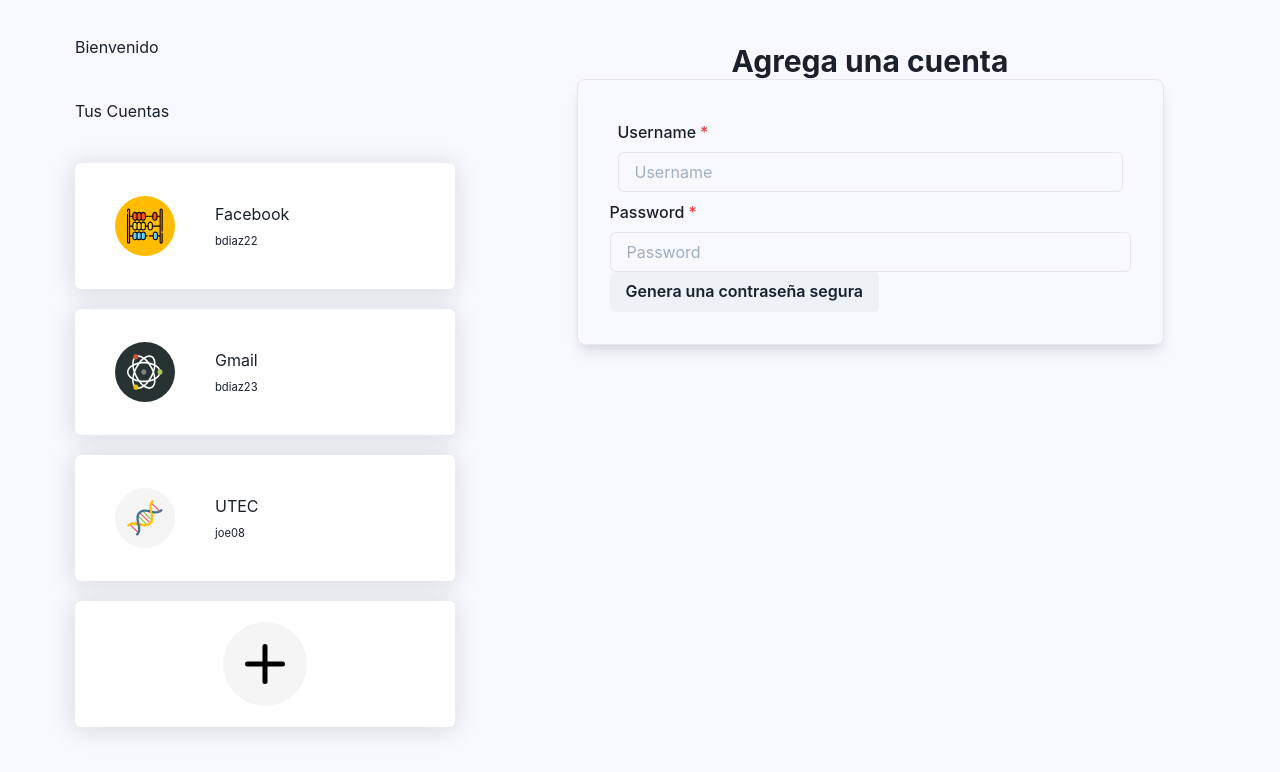
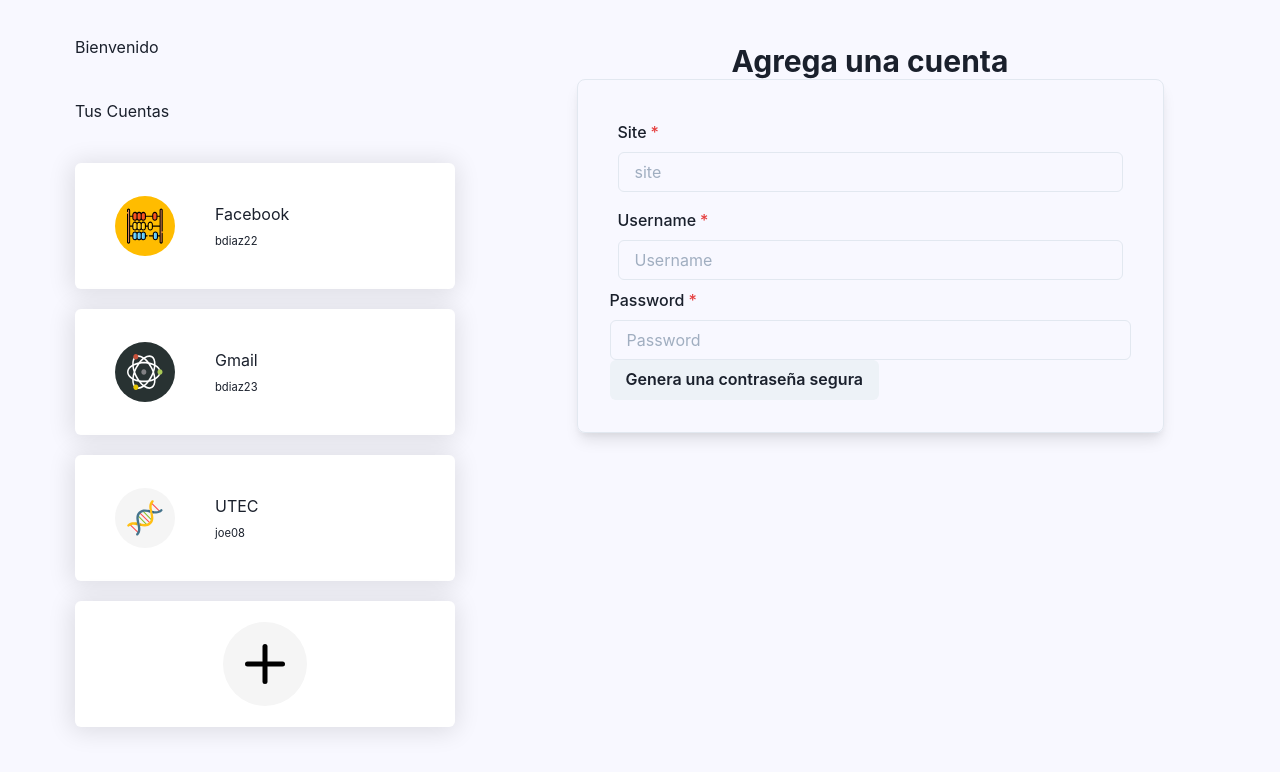
Before and after one commit to userr2232/password-manager-frontend, a React (Create React App) app: page / in a window 1280 px wide. Both pictures are taken after a click on the element 265 px from the left and 664 px from the top of the page. Shown: the top 772 px of the page. Built offline with nearby package versions, Linux system fonts and the light colour scheme.

Commit message:
add account dite

```diff
--- a/src/components/organisms/AccountCreation.js
+++ b/src/components/organisms/AccountCreation.js
@@ -15,12 +15,11 @@ const Container = styled.div`
 `;
 
 function makeid(length) {
-    var result           = '';
-    var characters       = 'ABCDEFGHIJKLMNOPQRSTUVWXYZabcdefghijklmnopqrstuvwxyz0123456789!@#$%^&*()_+~`-=[];';
-    var charactersLength = characters.length;
-    for ( var i = 0; i < length; i++ ) {
-      result += characters.charAt(Math.floor(Math.random() *
- charactersLength));
+    let result = '';
+    const characters = 'ABCDEFGHIJKLMNOPQRSTUVWXYZabcdefghijklmnopqrstuvwxyz0123456789!@#$%^&*()_+~`-=[];';
+    const charactersLength = characters.length;
+    for (let i = 0; i < length; i++) {
+      result += characters.charAt(Math.floor(Math.random() * charactersLength));
     }
     return result;
 }
@@ -55,14 +54,18 @@ const AccountCreation = (props) => {
                 <Box p={8} width={"100%"} borderWidth={1} borderRadius={8} boxShadow={"lg"}>
                     <Box>
                         <form onSubmit={handleSubmit(async data => { handleAccountAddition(data); reset(initialValues); })}>
-                            <Box>
+                            <FormControl p={2} isRequired>
+                                <FormLabel display={'flex'} as={'legend'} alginItems={'center'}>
+                                    Site
+                                </FormLabel>
+                                <Input name={'site'} placeholder={'site'}/>
+                            </FormControl>
                             <FormControl p={2} isRequired>
                                 <FormLabel display={'flex'} as={'legend'} alignItems={'center'}>
                                     Username
                                 </FormLabel>
                                 <Input name={'username'} placeholder={'Username'}/>
                             </FormControl>
-                            </Box>
                             <FormControl isRequired>
                                 <FormLabel display={'flex'} as={'legend'} alignItems={'center'}>
                                     Password
```
Lines whose indentation alone changed are shown as unchanged.
